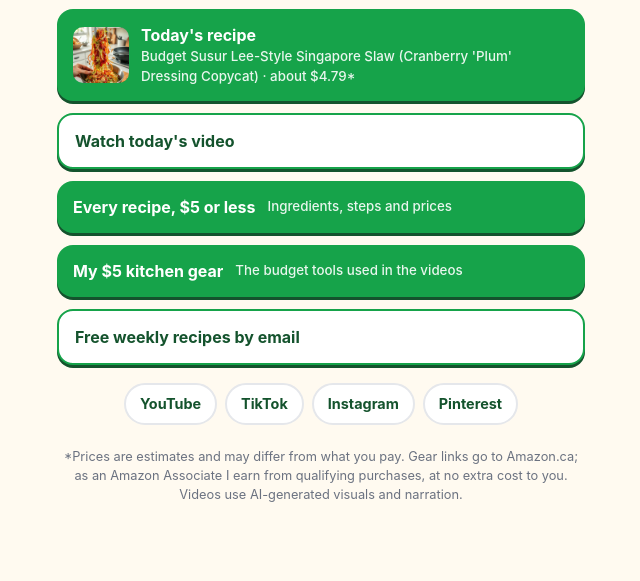
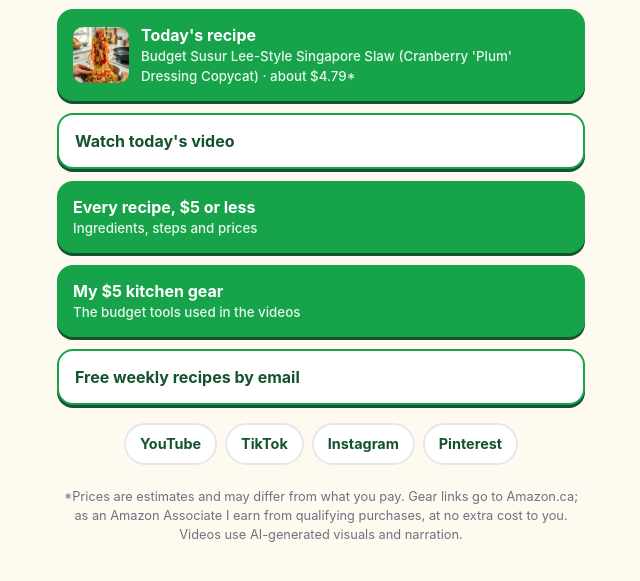
Before and after one commit to BudgetBiteClub-boop/budgetbiteclub-boop.github.io, a plain HTML site: page links.html in a window 1280 px wide. Shown: the part 193-774 px from the top of the page, without its empty margins (319-959 px from the left). Drawn offline with Linux system fonts and the light colour scheme.

Commit message:
Links page: subtitle under each button

```diff
--- a/links.html
+++ b/links.html
@@ -25,4 +25,4 @@ h2{font:800 1.15rem Poppins,Arial,sans-serif;margin:26px 0 6px}
 .item b{display:block}.item span{color:var(--muted);font-size:.9rem}.item .used{color:var(--green);font-weight:700;font-size:.8rem}
 .item a{flex:none;background:var(--gold);color:var(--dark);font-weight:800;text-decoration:none;border-radius:999px;padding:8px 14px;font-size:.9rem}
 </style></head>
-<body><main class="wrap"><div class="hero"><img src="profile.png" alt="Budget Bite Club"><h1>Budget Bite Club</h1><p>Restaurant food for $5 or less. A new recipe every day.</p></div><a class="btn" href="r/2026-11-16.html"><img src="recipes/2026-11-16/1.jpg" alt=""><span>Today's recipe<small>Budget Susur Lee-Style Singapore Slaw (Cranberry &#x27;Plum&#x27; Dressing Copycat) · about $4.79*</small></span></a><a class="btn alt" href="https://youtube.com/shorts/ljscurcAmhA">Watch today's video</a><a class="btn" href="recipes.html">Every recipe, $5 or less<small>Ingredients, steps and prices</small></a><a class="btn" href="kit.html">My $5 kitchen gear<small>The budget tools used in the videos</small></a><a class="btn alt" href="index.html#newsletter">Free weekly recipes by email</a><div class="socials"><a href="https://www.youtube.com/@Budget_Bite_Club" target="_blank" rel="noopener">YouTube</a><a href="https://www.tiktok.com/@budgetbiteclub" target="_blank" rel="noopener">TikTok</a><a href="https://www.instagram.com/budget_biteclub/" target="_blank" rel="noopener">Instagram</a><a href="https://www.pinterest.com/clipped1919/" target="_blank" rel="noopener">Pinterest</a></div><p class="fine">*Prices are estimates and may differ from what you pay. Gear links go to Amazon.ca; as an Amazon Associate I earn from qualifying purchases, at no extra cost to you. Videos use AI-generated visuals and narration.</p></main></body></html>
+<body><main class="wrap"><div class="hero"><img src="profile.png" alt="Budget Bite Club"><h1>Budget Bite Club</h1><p>Restaurant food for $5 or less. A new recipe every day.</p></div><a class="btn" href="r/2026-11-16.html"><img src="recipes/2026-11-16/1.jpg" alt=""><span>Today's recipe<small>Budget Susur Lee-Style Singapore Slaw (Cranberry &#x27;Plum&#x27; Dressing Copycat) · about $4.79*</small></span></a><a class="btn alt" href="https://youtube.com/shorts/ljscurcAmhA">Watch today's video</a><a class="btn" href="recipes.html"><span>Every recipe, $5 or less<small>Ingredients, steps and prices</small></span></a><a class="btn" href="kit.html"><span>My $5 kitchen gear<small>The budget tools used in the videos</small></span></a><a class="btn alt" href="index.html#newsletter">Free weekly recipes by email</a><div class="socials"><a href="https://www.youtube.com/@Budget_Bite_Club" target="_blank" rel="noopener">YouTube</a><a href="https://www.tiktok.com/@budgetbiteclub" target="_blank" rel="noopener">TikTok</a><a href="https://www.instagram.com/budget_biteclub/" target="_blank" rel="noopener">Instagram</a><a href="https://www.pinterest.com/clipped1919/" target="_blank" rel="noopener">Pinterest</a></div><p class="fine">*Prices are estimates and may differ from what you pay. Gear links go to Amazon.ca; as an Amazon Associate I earn from qualifying purchases, at no extra cost to you. Videos use AI-generated visuals and narration.</p></main></body></html>
```
